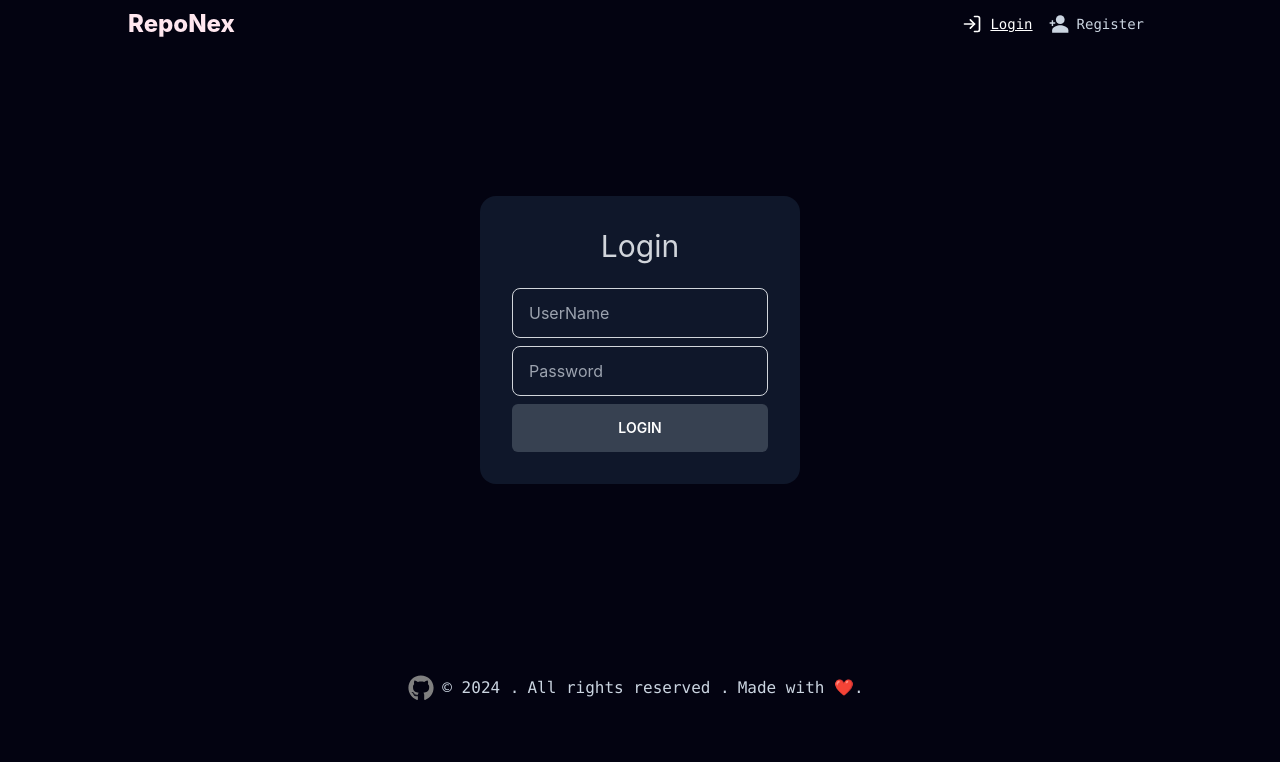
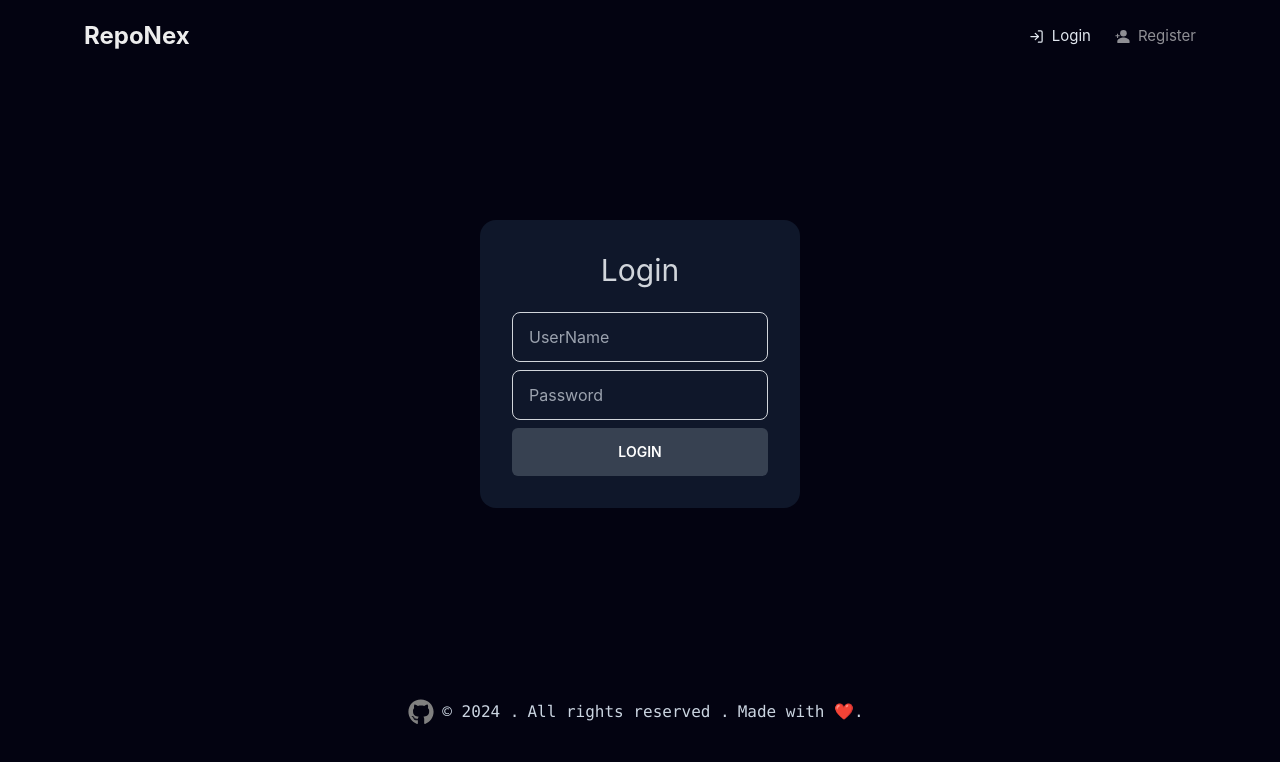
Before and after one commit to BugReportOnWeb/reponex, a React (Vite) app in the folder client/: page /login in a window 1280 px wide. Shown: the top 762 px of the page. Built offline with nearby package versions, Linux system fonts and the light colour scheme; no server answers.

Commit message:
Update navbav (minor stlying))

```diff
--- a/client/src/App.tsx
+++ b/client/src/App.tsx
@@ -1,5 +1,3 @@
-import React from "react";
-
 const App = () => {
   const sendRequest = async () => {
     try {
--- a/client/src/components/NavBar.tsx
+++ b/client/src/components/NavBar.tsx
@@ -1,48 +1,32 @@
-import React from "react";
 import { FiLogIn } from "react-icons/fi";
 import { IoPersonAddSharp } from "react-icons/io5";
-import { useLocation } from "react-router-dom";
+import { Link, useLocation } from "react-router-dom";
 
 const NavBar = () => {
-  const pathname = useLocation();
+    const { pathname } = useLocation();
 
-  return (
-    <main className="w-full h-12 flex items-center justify-between">
-      <section>
-        <a href="/" className="font-extrabold text-2xl select-none">
-          RepoNex
-        </a>
-      </section>
-      <section className="h-full flex font-heading">
-        <a
-          href="/login"
-          className={
-            pathname.pathname === "/login"
-              ? "underline text-white h-full flex items-center justify-center rounded-lg gap-2 px-2"
-              : "h-full flex items-center justify-center rounded-lg gap-2 px-2 text-slate-300 hover:text-white"
-          }
-        >
-          <span>
-            <FiLogIn style={{ fontSize: "20px" }} />
-          </span>
-          <span className="h-full flex items-center text-sm">Login</span>
-        </a>
-        <a
-          href="/register"
-          className={
-            pathname.pathname === "/register"
-              ? "underline text-white h-full flex items-center justify-center rounded-lg gap-2 px-2"
-              : "h-full flex items-center justify-center rounded-lg gap-2 px-2 text-slate-300 hover:text-white"
-          }
-        >
-          <span>
-            <IoPersonAddSharp style={{ fontSize: "20px" }} />
-          </span>
-          <span className="h-full flex items-center text-sm">Register</span>
-        </a>
-      </section>
-    </main>
-  );
+    return (
+        <div className="p-5 w-full flex items-center justify-between">
+            <Link to="/" className="font-bold text-2xl text-[#ededed] select-none">RepoNex</Link>
+
+            <div className="h-full flex gap-6">
+                <Link to="/login" className={`
+                    flex items-center gap-2 transition-colors ease-in-out hover:text-[#ededed]/80
+                    ${pathname === '/login' ? 'text-[#e1e7ef]' : 'text-[#ededed]/60'}
+                `}>
+                    <FiLogIn style={{ fontSize: "15px" }} />
+                    <h1 className="text-[0.9375rem]">Login</h1>
+                </Link>
+                <Link to="/register" className={`
+                    flex items-center gap-2 transition-colors ease-in-out hover:text-[#ededed]/80
+                    ${pathname === '/register' ? 'text-[#e1e7ef]' : 'text-[#ededed]/60'}
+                `}>
+                    <IoPersonAddSharp style={{ fontSize: "15px" }} />
+                    <span className="text-[0.9375rem]">Register</span>
+                </Link>
+            </div>
+        </div>
+    );
 };
 
 export default NavBar;
--- a/client/src/main.tsx
+++ b/client/src/main.tsx
@@ -11,7 +11,7 @@ import Login from "./pages/Login.tsx";
 ReactDOM.createRoot(document.getElementById("root")!).render(
     <React.StrictMode>
         <BrowserRouter>
-            <main className="max-w-5xl mx-auto min-h-screen">
+            <div className="max-w-6xl mx-auto min-h-screen">
                 <NavBar />
                 <Routes>
                     <Route path="/" element={<App />} />
@@ -19,7 +19,7 @@ ReactDOM.createRoot(document.getElementById("root")!).render(
                     <Route path="/login" element={<Login />} />
                 </Routes>
                 <Footer />
-            </main>
+            </div>
         </BrowserRouter>
     </React.StrictMode>,
 );
```
